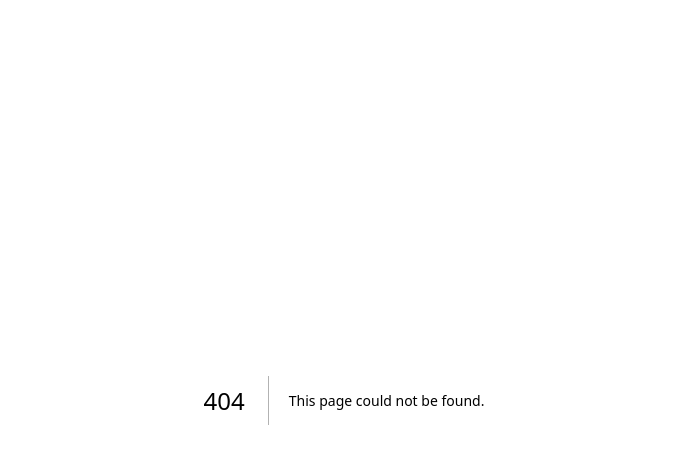
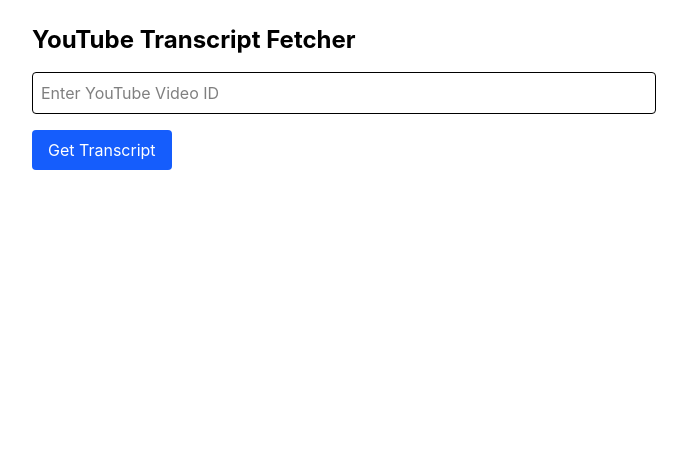
Before and after one commit to WebDevHarsha/warpspeed, a Next.js app: page /sleepai in a window 1280 px wide. Before the commit this address had no page. Shown: the top 464 px of the page, without its empty margins (296-983 px from the left). Built offline with nearby package versions, Linux system fonts and the light colour scheme.

Commit message:
sleep ai

```diff
--- a/app/sarvam/page.tsx
+++ /dev/null
@@ -1,88 +0,0 @@
-"use client"
-
-import { useState } from "react"
-import { SarvamAIClient } from "sarvamai"
-
-const client = new SarvamAIClient({
-  apiSubscriptionKey: process.env.NEXT_PUBLIC_SARVAM_AI_API_KEY!,
-})
-
-const TextToSpeechClient = () => {
-  const [loading, setLoading] = useState(false)
-  const [audioUrl, setAudioUrl] = useState<string | null>(null)
-
-  const handlePlay = async () => {
-    setLoading(true)
-    setAudioUrl(null)
-    try {
-      const response = await client.textToSpeech.convert({
-        text: "In today’s fast-paced digital world, technology continues to transform the way we live, learn, and connect. From artificial intelligence powering everyday tools to real-time communication bridging global gaps, innovation drives progress at an unprecedented pace. As we adapt to these changes, the ability to think critically, learn continuously, and stay curious becomes more important than ever. Whether in education, business, or creative pursuits, embracing change and leveraging technology can unlock new possibilities and shape a better future for everyone.",
-        model: "bulbul:v2",
-        speaker: "anushka",
-        target_language_code: "en-IN",
-      })
-
-      if (!response.audios || response.audios.length === 0) {
-        throw new Error("No audio data received")
-      }
-
-      // Decode base64 to binary
-      const binary = atob(response.audios[0])
-      const bytes = new Uint8Array(binary.length)
-      for (let i = 0; i < binary.length; i++) {
-        bytes[i] = binary.charCodeAt(i)
-      }
-
-      // Create audio blob
-      const blob = new Blob([bytes], { type: "audio/mp3" })
-      const url = URL.createObjectURL(blob)
-      setAudioUrl(url)
-
-      // Auto play
-      const audio = new Audio(url)
-      audio.play()
-    } catch (error) {
-      console.error("TTS Error:", error)
-    } finally {
-      setLoading(false)
-    }
-  }
-
-  const handleDownload = () => {
-    if (!audioUrl) return
-    const link = document.createElement("a")
-    link.href = audioUrl
-    link.download = "sarvam-output.mp3"
-    link.click()
-  }
-
-  return (
-    <div className="w-full max-w-md mx-auto p-6 bg-white dark:bg-gray-900 rounded-2xl shadow-lg flex flex-col items-center gap-4">
-      <p className="text-center text-gray-800 dark:text-gray-200 text-lg font-medium">
-        Click to generate & play voice
-      </p>
-      <button
-        onClick={handlePlay}
-        disabled={loading}
-        className={`px-6 py-2 rounded-full text-white font-semibold transition ${
-          loading
-            ? "bg-gray-400 cursor-not-allowed"
-            : "bg-blue-600 hover:bg-blue-700"
-        }`}
-      >
-        {loading ? "Generating Voice..." : "🔊 Play"}
-      </button>
-
-      {audioUrl && (
-        <button
-          onClick={handleDownload}
-          className="text-sm mt-2 px-4 py-2 rounded-full bg-green-600 text-white hover:bg-green-700 transition"
-        >
-          💾 Download Audio
-        </button>
-      )}
-    </div>
-  )
-}
-
-export default TextToSpeechClient
--- /dev/null
+++ b/app/sleepai/page.tsx
@@ -0,0 +1,64 @@
+// app/transcript/page.tsx
+'use client';
+
+import { useState } from 'react';
+
+export default function TranscriptPage() {
+  const [videoId, setVideoId] = useState('');
+  const [transcript, setTranscript] = useState<string[]>([]);
+  const [loading, setLoading] = useState(false);
+  const [error, setError] = useState('');
+
+  const fetchTranscript = async () => {
+    setLoading(true);
+    setError('');
+    setTranscript([]);
+    try {
+      const res = await fetch('/api/getTranscript', {
+        method: 'POST',
+        headers: { 'Content-Type': 'application/json' },
+        body: JSON.stringify({ videoId }),
+      });
+
+      const data = await res.json();
+      if (!res.ok) throw new Error(data.error || 'Unknown error');
+
+      const lines = data.transcript.map((entry: any) => entry.text);
+      setTranscript(lines);
+    } catch (err: any) {
+      setError(err.message || 'Error fetching transcript');
+    } finally {
+      setLoading(false);
+    }
+  };
+
+  return (
+    <div className="max-w-2xl mx-auto p-6">
+      <h1 className="text-2xl font-bold mb-4">YouTube Transcript Fetcher</h1>
+      <input
+        type="text"
+        className="border p-2 w-full rounded mb-4"
+        placeholder="Enter YouTube Video ID"
+        value={videoId}
+        onChange={(e) => setVideoId(e.target.value)}
+      />
+      <button
+        onClick={fetchTranscript}
+        className="bg-blue-600 text-white px-4 py-2 rounded hover:bg-blue-700 transition"
+        disabled={loading}
+      >
+        {loading ? 'Fetching...' : 'Get Transcript'}
+      </button>
+
+      {error && <p className="text-red-500 mt-4">{error}</p>}
+
+      {transcript.length > 0 && (
+        <div className="mt-6 space-y-2">
+          {transcript.map((line, index) => (
+            <p key={index} className="text-gray-800">{line}</p>
+          ))}
+        </div>
+      )}
+    </div>
+  );
+}
```
Also changed, not shown: 1 other file (tests, documents, lock files or other folders).
